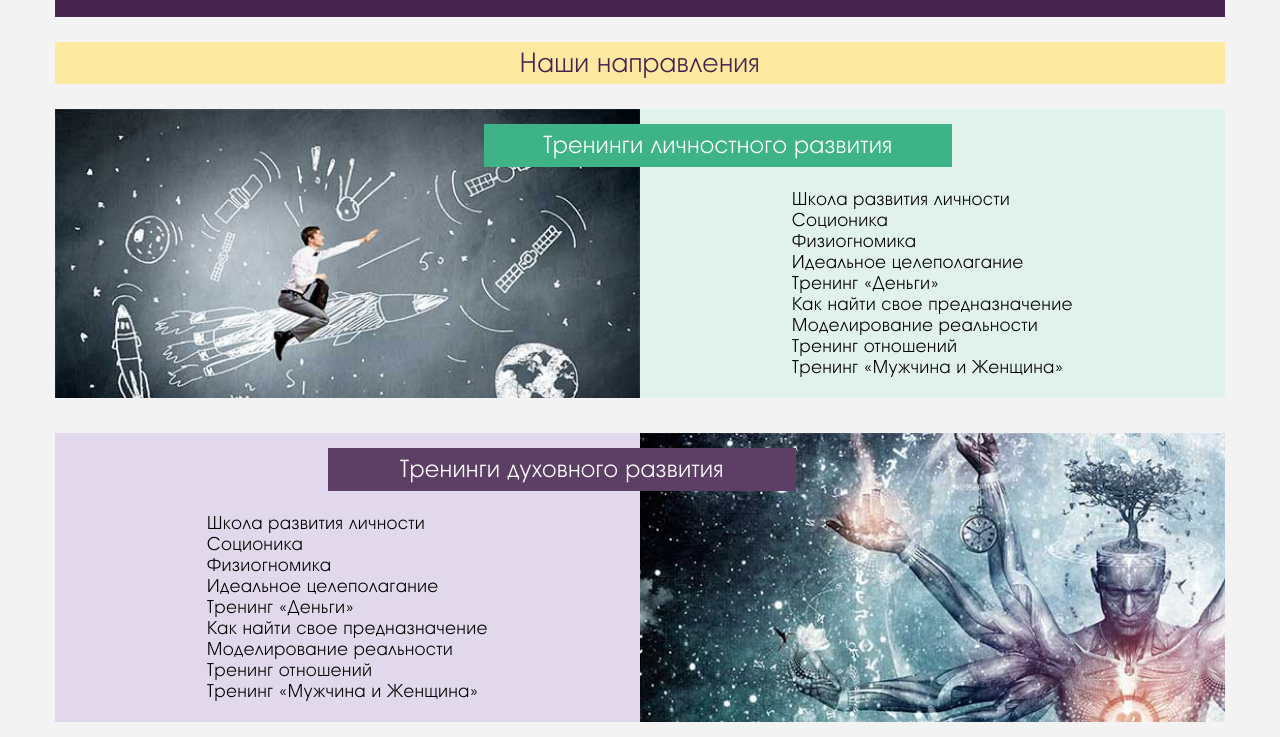
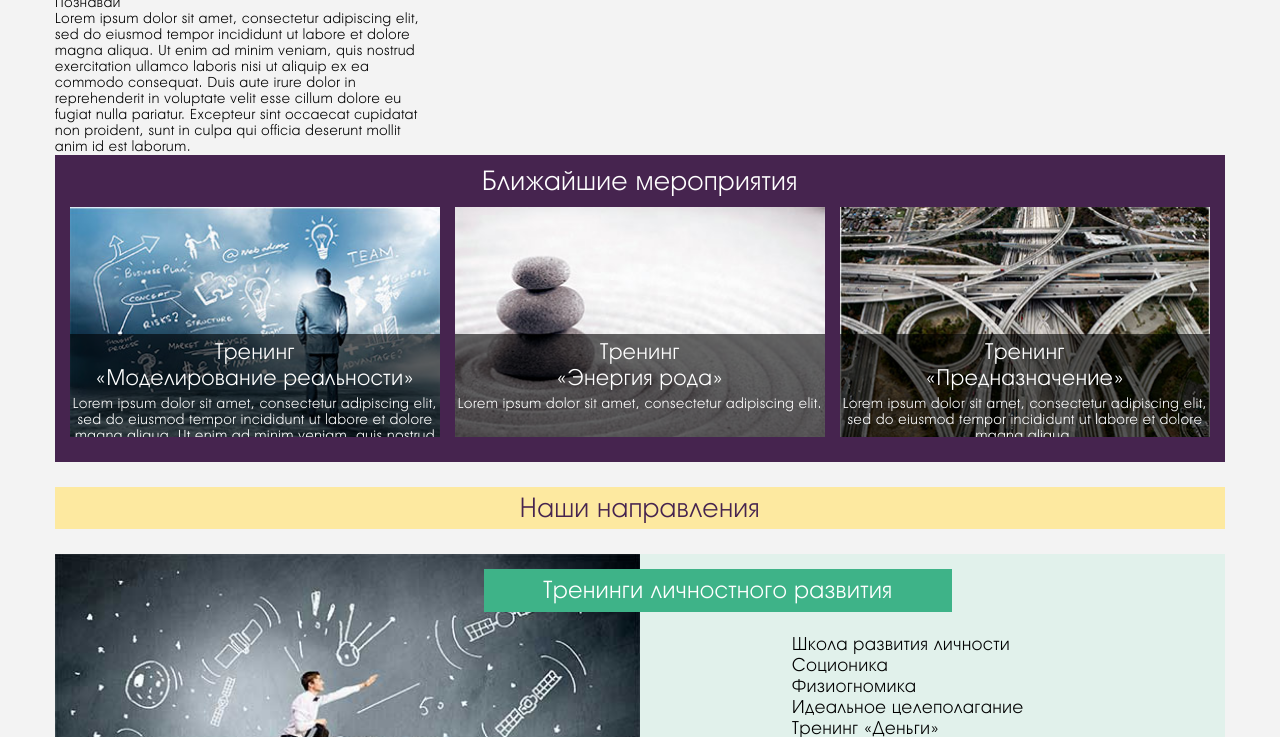
Before and after one commit to ZatolokinPavel/zhivoeslovo, a PHP site: page / in a window 1280 px wide. Shown: the part 707-1444 px from the top of the page. Run offline with PHP 8.4, Linux system fonts and the light colour scheme.

Commit message:
part of slogan

```diff
--- a/css/main.css
+++ b/css/main.css
@@ -70,6 +70,9 @@ h4 {font-size: 22px; font-weight: normal;}
 .grid {margin: 0 0 -15px -15px; width: auto;}
 .grid > * {padding: 0 0 15px 15px;}
 .grid > .nogrid {padding-bottom: 0;}
+
+.grid-line {margin: 0 0 0 -15px; width: auto;}
+.grid-line > * {padding: 0 0 0 15px;}
 
 .col12{float:left; width: 100%;}
 .col11{float:left; width: 91.66666667%;}
@@ -156,6 +159,8 @@ h4 {font-size: 22px; font-weight: normal;}
     -moz-transform: rotate(45deg); -webkit-transform: rotate(45deg); -o-transform: rotate(45deg);
     -ms-transform: rotate(45deg); transform: rotate(45deg);}
 
+
+
 .main-menu {margin: 0; padding: 0; font-size: 1.1em; color: #46244f; background: #fde9a0;}
 .main-menu > div {display: table; margin: 0 auto; max-width: 1170px; width: 100%;}
 .main-menu ul.top {display: table-row; text-align: center;}
@@ -164,7 +169,14 @@ h4 {font-size: 22px; font-weight: normal;}
 .main-menu a {display: block; width: 100%; line-height: 47px; padding: 0 5px; color: #46244f; text-decoration: none;}
 .main-menu a:hover {background: #3ac793;}
 
-.upcoming-events {margin: 0 0 25px 0; padding: 0 15px 10px 15px; background-color: #46244f;}
+
+
+.slogan img {float: left;}
+.slogan p {margin: 0; padding: 0;}
+
+
+
+.upcoming-events {margin: 0 0 25px 0; padding: 0 15px 25px 15px; background-color: #46244f;}
 .upcoming-events > h2.title {margin: 0; padding: 10px; text-align: center; color: #fff;}
 .upcoming-events .event {position: relative; height: 230px; overflow: hidden;}
 .upcoming-events .event img {width: 100%;}
@@ -173,6 +185,8 @@ h4 {font-size: 22px; font-weight: normal;}
 .upcoming-events .event:hover .descr {height: 70%;}
 .upcoming-events .event h4 {margin: 5px; padding: 0;}
 .upcoming-events .event p {margin: 0; padding: 0;}
+
+
 
 .home-activities > h2.title {display: block; margin: 25px 0; padding: 5px; text-align: center; color: #46244f; background: #fde9a0;}
 .home-activities > div {position: relative; margin-bottom: 35px; text-align: center; font-size: 18px;}
@@ -185,7 +199,7 @@ h4 {font-size: 22px; font-weight: normal;}
 .home-activities .n2 .cover {right: 0; background-image: url("/img/home/meditation-spiritual.jpg")}
 .home-activities .n3 .cover {left:  0; background-image: url("/img/home/biznes-protsess.jpg")}
 .home-activities h3 {display: block; position: absolute; color: #fff; left: 50%; margin: 15px 0; padding: 7px 15px;
-                       min-width: 40%; text-align: center;}
+                     min-width: 40%; text-align: center;}
 .home-activities .n1 h3 {background: #3eb388; transform: translateX(-33.333%);}
 .home-activities .n2 h3 {background: #5d3f66; transform: translateX(-66.666%);}
 .home-activities .n3 h3 {background: #37477a; transform: translateX(-33.333%);}
--- a/index.html
+++ b/index.html
@@ -62,9 +62,22 @@
 </menu>
 
 <main class="container">
+    <section class="slogan grid-line box">
+            <div class="col4">
+                <img src="img/home/slogan1.png" alt="Познавай">
+                Познавай
+                <p>
+                    Lorem ipsum dolor sit amet, consectetur adipiscing elit, sed do eiusmod tempor incididunt
+                    ut labore et dolore magna aliqua. Ut enim ad minim veniam, quis nostrud exercitation ullamco
+                    laboris nisi ut aliquip ex ea commodo consequat. Duis aute irure dolor in reprehenderit
+                    in voluptate velit esse cillum dolore eu fugiat nulla pariatur. Excepteur sint occaecat
+                    cupidatat non proident, sunt in culpa qui officia deserunt mollit anim id est laborum.
+                </p>
+            </div>
+    </section>
     <section class="upcoming-events box">
         <h2 class="title">Ближайшие мероприятия</h2>
-        <div class="grid">
+        <div class="grid-line">
             <div class="col4">
                 <div class="event">
                     <img src="/img/events/1-2015-06-25-Kma043VaMa.jpg">
```
